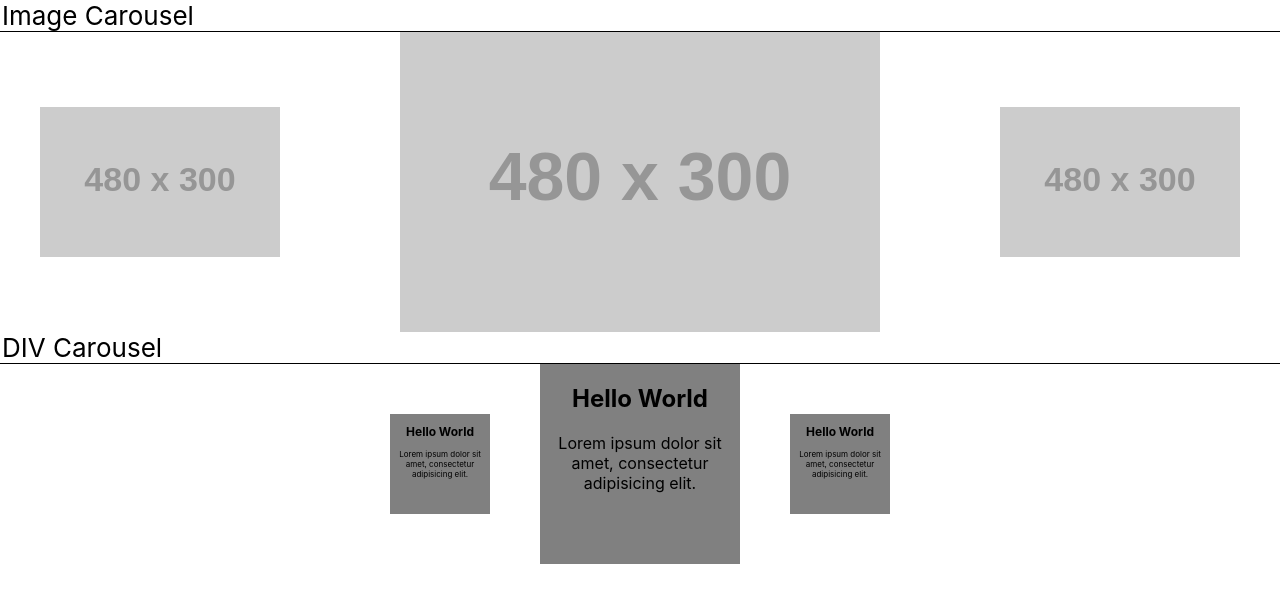
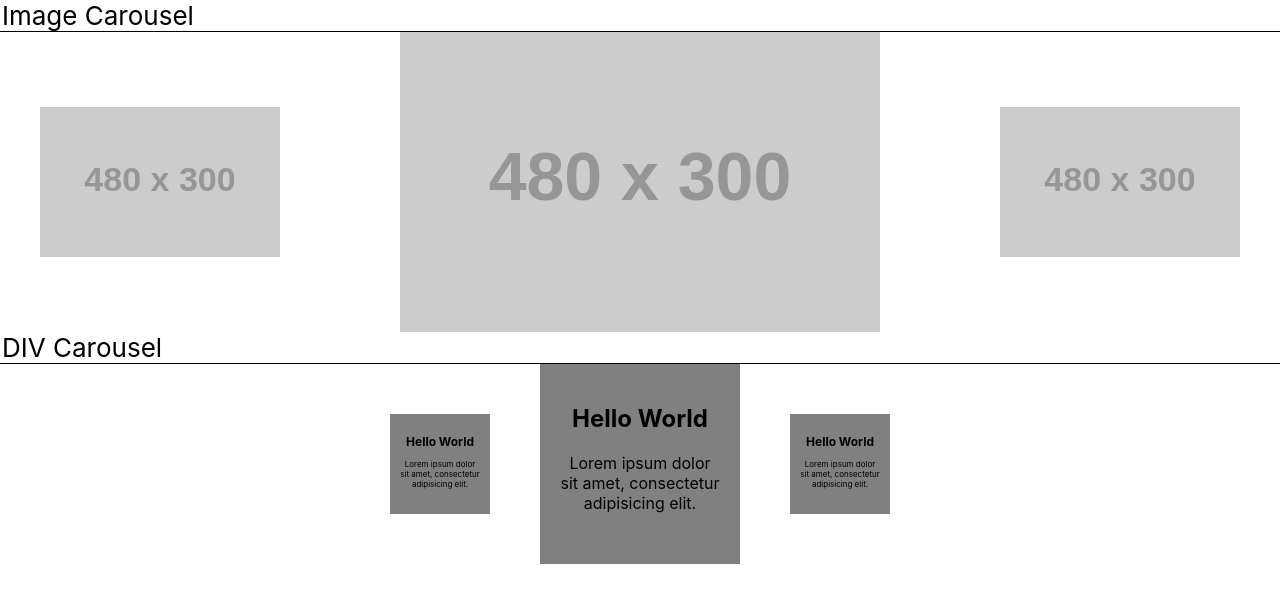
Before and after one commit to sowhatdoido/cykol, a website: page index.html in a window 1280 px wide. Drawn offline with nearby package versions, Linux system fonts and the light colour scheme; placeholder pictures from the web are drawn by us.

Commit message:
Document a short coming caused by DOM limitations

```diff
--- a/index.html
+++ b/index.html
@@ -3,9 +3,9 @@
 <head>
     <meta charset="UTF-8">
     <title>Document</title>
+    <meta name="viewport" content="width=device-width, user-scalable=no">
 
     <link rel="stylesheet" href="src/cykol.css">
-
     <script src="https://cdnjs.cloudflare.com/ajax/libs/jquery/3.1.1/jquery.min.js"></script>
     <!--script src="node_modules/jquery/dist/jquery.min.js"></script-->
     <script src="src/cykol.js"></script>
@@ -30,28 +30,52 @@
     <legend>DIV Carousel</legend>
     <div id="div-carousel">
         <div>
+            <div class="content">
                 <h2>Hello World</h2>
                 <p>Lorem ipsum dolor sit amet, consectetur adipisicing elit.</p>
             </div>
+        </div>
         <div>
+            <div class="content">
                 <h2>Hello World</h2>
                 <p>Lorem ipsum dolor sit amet, consectetur adipisicing elit.</p>
             </div>
+        </div>
         <div>
+            <div class="content">
                 <h2>Hello World</h2>
                 <p>Lorem ipsum dolor sit amet, consectetur adipisicing elit.</p>
             </div>
+        </div>
         <div>
+            <div class="content">
                 <h2>Hello World</h2>
                 <p>Lorem ipsum dolor sit amet, consectetur adipisicing elit.</p>
             </div>
+        </div>
         <div>
+            <div class="content">
                 <h2>Hello World</h2>
                 <p>Lorem ipsum dolor sit amet, consectetur adipisicing elit.</p>
             </div>
+        </div>
         <div>
+            <div class="content">
                 <h2>Hello World</h2>
                 <p>Lorem ipsum dolor sit amet, consectetur adipisicing elit.</p>
+            </div>
+        </div>
+        <div>
+            <div class="content">
+                <h2>Hello World</h2>
+                <p>Lorem ipsum dolor sit amet, consectetur adipisicing elit.</p>
+            </div>
+        </div>
+        <div>
+            <div class="content">
+                <h2>Hello World</h2>
+                <p>Lorem ipsum dolor sit amet, consectetur adipisicing elit.</p>
+            </div>
         </div>
     </div>
 
@@ -78,15 +102,18 @@
             border-bottom: 1px solid;
         }
 
-        #div-carousel > div {
+        #div-carousel .cykol-slide {
             background: gray;
             font-size: 16px;
             min-height: 200px;
             width: 200px;
+        }
+        #div-carousel .cykol-slide .content {
+            padding: 20px;
+        }
 
-            -webkit-box-sizing: border-box;
-            -moz-box-sizing: border-box;
-            box-sizing: border-box;
+        #image-carousel img.cykol-slide {
+            max-width: 100%;
         }
     </style>
 </body>
--- a/src/cykol.css
+++ b/src/cykol.css
@@ -23,7 +23,8 @@
     white-space: normal;
     display: inline-block;
     vertical-align: middle;
-    padding: 0!important; /* The slides cannot have padding or it will ruin the layout. Padding should be added to a container inside the slide */
+    padding: 0!important; /* The slides cannot have padding or borders as it will ruin the layout.  */
+    border: none!important; /* padding and borders can be added if you wrap the slides in a div and style the content instead */
 
     -webkit-transform: scale(0);
     -ms-transform: scale(0);
@@ -37,9 +38,9 @@
     /*
         You can adjust the easing and duration here.
     */
-    -webkit-transition: all ease 250ms;
-    -o-transition: all ease 250ms;
-    transition: all ease 250ms;
+    -webkit-transition: all ease 5s;
+    -o-transition: all ease 5s;
+    transition: all ease 5s;
 }
 .cykol-slide-active,
 .cykol-slide-preview {
@@ -60,6 +61,8 @@
     -ms-transform: scale(0.5);
     -o-transform: scale(0.5);
     transform: scale(0.5);
+
+    cursor: pointer;
 }
 .cykol-slide-active {
     -webkit-transform: scale(1);
```
Also changed, not shown: readme.md. Lines whose indentation alone changed are shown as unchanged.
